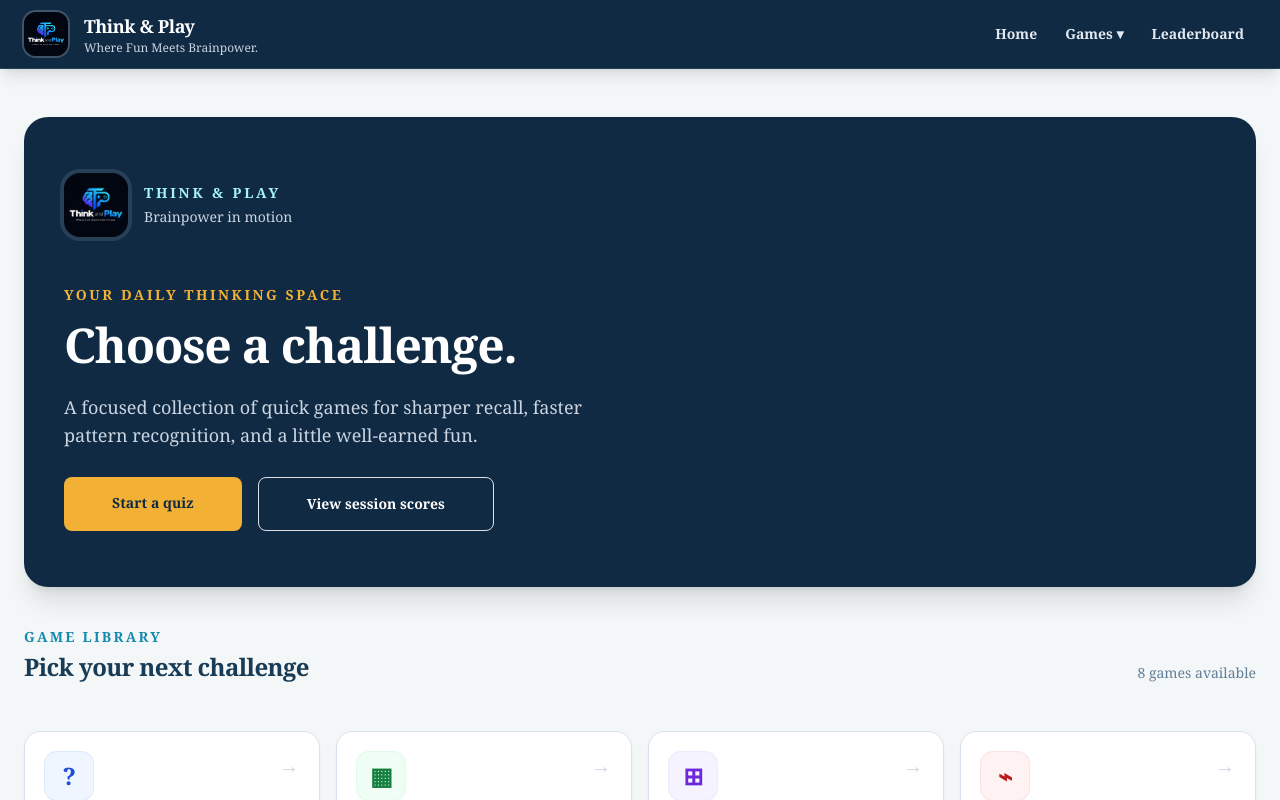
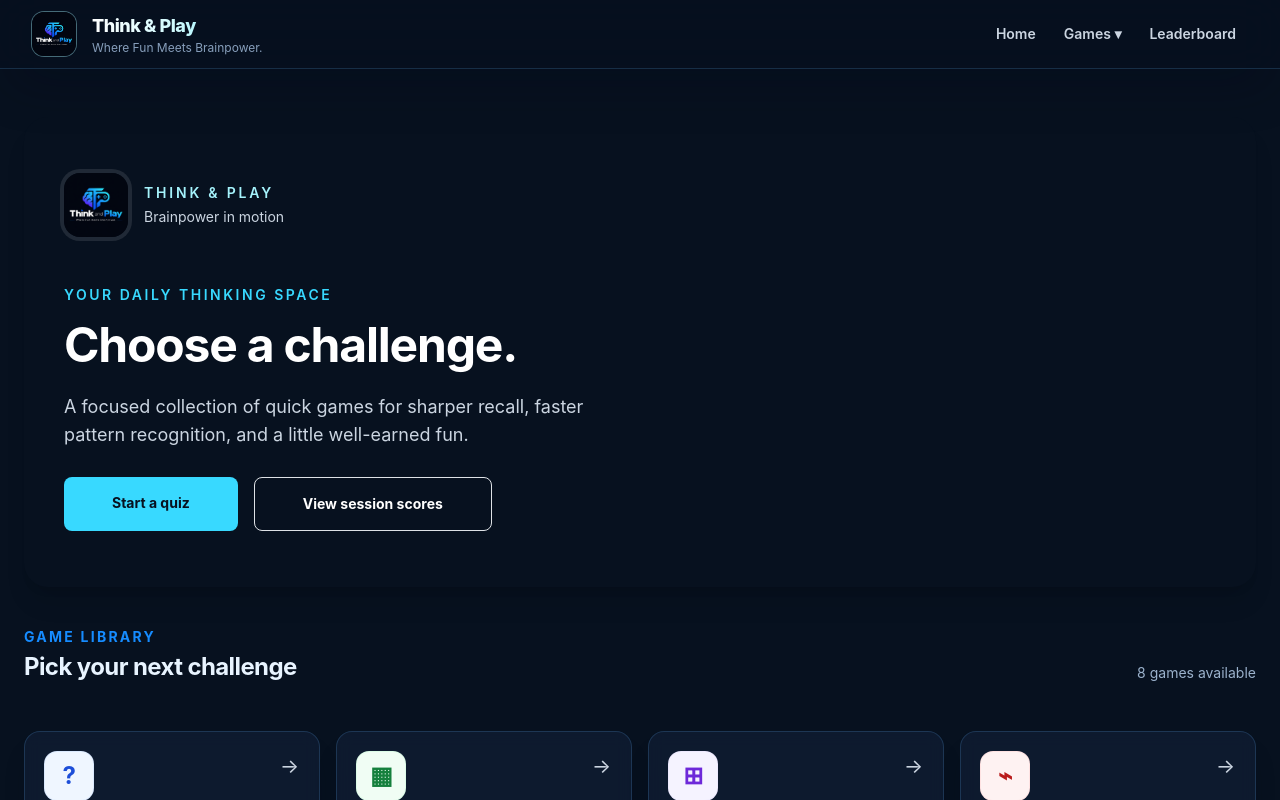
Before and after one commit to Ibtihash/quiz-game, a React (Vite) app in the folder client/: page / in a window 1280 px wide. Shown: the top 800 px of the page. Built offline with nearby package versions, Linux system fonts and the light colour scheme.

Commit message:
Refresh UI with Think and Play brand theme

```diff
--- a/client/index.html
+++ b/client/index.html
@@ -3,7 +3,7 @@
 <head>
   <meta charset="UTF-8" />
   <meta name="viewport" content="width=device-width, initial-scale=1.0" />
-  <title>Think & Play — Interactive Quiz Game</title>
+  <title>Think &amp; Play | Brainpower in Motion</title>
   <!-- favicon & app icon -->
   <link rel="icon" href="/think-and-play-logo.png" type="image/png">
   <link rel="apple-touch-icon" href="/think-and-play-logo.png">
--- a/client/src/styles.css
+++ b/client/src/styles.css
@@ -2,158 +2,15 @@
 @tailwind components;
 @tailwind utilities;
 
-/* Color Theme Variables */
-:root {
-  --header-bg: #102a43;
-  --page-bg: #f4f7f8;
-  --card-bg: #ffffff;
-  --text-dark: #183b56;
-  --text-light: #ffffff;
-  --text-muted: #627d98;
-  --border-color: #d9e2ec;
-  --accent-yellow: #f2b134;
-  --accent-green: #168aad;
-  --accent-deep: #102a43;
-  --accent-soft: #e4f2f4;
-}
-
-@layer base {
-  body {
-    @apply bg-[var(--page-bg)] text-[var(--text-dark)] antialiased;
-    font-family: Georgia, "Times New Roman", serif;
-  }
-
-  button, input, select {
-    font: inherit;
-  }
-}
-
-/* ================= HEADER ================= */
-@layer components {
-  .app-header {
-    @apply sticky top-0 z-40 border-b border-white/10 bg-[var(--header-bg)] text-[var(--text-light)] shadow-lg;
-  }
-
-  .header-container {
-    @apply mx-auto flex w-full max-w-7xl items-center justify-between px-4 py-3 sm:px-6;
-  }
-
-  .header-left {
-    @apply flex items-center gap-6;
-  }
-
-  .header-right {
-    @apply flex items-center gap-4;
-  }
-
-  .nav-link {
-    @apply text-sm font-medium hover:underline;
-  }
-
-  .btn-logout {
-    @apply bg-white text-[var(--accent-green)] border border-[var(--accent-green)] px-4 py-2 rounded-md font-semibold text-sm shadow hover:bg-green-50;
-  }
-
-  /* ================= DASHBOARD CARDS ================= */
-  .dashboard-grid {
-    @apply grid grid-cols-1 md:grid-cols-3 gap-6 mt-8;
-  }
-
-  .dashboard-card {
-    @apply flex flex-col justify-between rounded-xl border border-[var(--border-color)] bg-[var(--card-bg)] p-6 shadow-sm transition hover:-translate-y-1 hover:shadow-lg;
-  }
-
-  .dashboard-title {
-    @apply text-base font-semibold mb-2;
-  }
-
-  .dashboard-text {
-    @apply text-sm text-[var(--text-muted)] mb-4;
-  }
-
-  .dashboard-btn {
-    @apply self-start rounded-lg bg-[var(--accent-green)] px-4 py-2 text-sm font-semibold text-white shadow-sm transition hover:bg-[var(--accent-deep)];
-  }
-
-  /* "How it works" full-width card */
-  .info-card {
-    @apply bg-[var(--card-bg)] border border-[var(--border-color)] rounded-lg p-6 shadow-sm mt-6;
-  }
-
-  .info-title {
-    @apply text-base font-semibold mb-2;
-  }
-
-  .info-text {
-    @apply text-sm text-[var(--text-muted)];
-  }
-}
-
-/* ================= FOOTER ================= */
-.footer {
-  @apply mt-10 border-t border-[var(--border-color)] pt-4 text-sm text-[var(--text-muted)] flex justify-between;
-}
-
-.footer-links {
-  @apply flex gap-4;
-}
-
-/* Custom Scrollbar */
-::-webkit-scrollbar {
-  @apply w-2;
-}
-::-webkit-scrollbar-track {
-  @apply bg-transparent;
-}
-::-webkit-scrollbar-thumb {
-  @apply rounded-full bg-slate-400;
-}
-
-.brand-mark {
-  @apply h-11 w-11 rounded-xl object-cover shadow-sm ring-2 ring-white/20;
-}
-
-.brand-wordmark {
-  @apply text-lg font-bold tracking-tight text-white;
-}
-
-.brand-tagline {
-  @apply text-xs text-slate-300;
-}
-
-.site-nav-link {
-  @apply rounded-lg px-3 py-2 text-sm font-semibold text-slate-200 transition hover:bg-white/10 hover:text-white;
-}
-
-.game-directory {
-  @apply grid grid-cols-1 gap-4 sm:grid-cols-2 lg:grid-cols-4;
-}
-
-.game-tile {
-  @apply flex min-h-44 flex-col justify-between rounded-2xl border border-[var(--border-color)] bg-white p-5 text-left shadow-sm transition duration-200 hover:-translate-y-1 hover:border-[var(--accent-green)] hover:shadow-xl;
-}
-
-.feature-mark {
-  @apply grid h-10 w-10 place-items-center rounded-lg bg-[var(--accent-soft)] text-xs font-extrabold tracking-widest text-[var(--accent-green)];
-}
-
-.game-icon {
-  font-family: Georgia, "Times New Roman", serif;
-}
-
-.snake-board > div {
-  width: min(4.5vw, 20px) !important;
-  height: min(4.5vw, 20px) !important;
-}
-
-@media (max-width: 640px) {
-  .brand-tagline {
-    display: none;
-  }
-
-  .site-nav-link {
-    padding-left: 0.5rem;
-    padding-right: 0.5rem;
-    font-size: 0.75rem;
-  }
-}
+:root { --header-bg:#06101f; --page-bg:#07111f; --card-bg:rgba(15,29,50,.82); --text-dark:#e8f4ff; --text-light:#fff; --text-muted:#9bb2cc; --border-color:rgba(103,183,255,.18); --accent-yellow:#38d9ff; --accent-green:#168cff; --accent-deep:#07111f; --accent-soft:rgba(22,140,255,.13); }
+@layer base { * { @apply box-border; } body { @apply min-h-screen bg-[var(--page-bg)] text-[var(--text-dark)] antialiased; font-family:Inter,ui-sans-serif,system-ui,sans-serif; background-image:radial-gradient(circle at 12% -8%,rgba(22,140,255,.22),transparent 30rem),radial-gradient(circle at 90% 8%,rgba(115,87,255,.16),transparent 28rem); } button,input,select { font:inherit; } button { @apply transition duration-200; } ::selection { @apply bg-cyan-300 text-slate-950; } }
+@layer components { .app-header { @apply sticky top-0 z-40 border-b border-[var(--border-color)] bg-[#06101f]/85 text-white shadow-2xl shadow-slate-950/30 backdrop-blur-xl; } .header-container { @apply mx-auto flex w-full max-w-7xl items-center justify-between px-4 py-3 sm:px-6 lg:px-8; } .dashboard-btn { @apply self-start rounded-xl bg-gradient-to-r from-blue-500 to-cyan-400 px-4 py-2 text-sm font-bold text-slate-950 shadow-lg transition hover:-translate-y-0.5 hover:brightness-110; } }
+.brand-mark { @apply h-11 w-11 rounded-xl object-cover ring-1 ring-cyan-200/40; } .brand-wordmark { @apply bg-gradient-to-r from-white via-cyan-100 to-cyan-300 bg-clip-text text-lg font-extrabold tracking-tight text-transparent; } .brand-tagline { @apply text-xs text-blue-200/70; } .site-nav-link { @apply rounded-xl px-3 py-2 text-sm font-semibold text-slate-300 transition hover:bg-white/10 hover:text-cyan-100; } .game-directory { @apply grid grid-cols-1 gap-4 sm:grid-cols-2 lg:grid-cols-4; } .game-tile { @apply relative flex min-h-48 flex-col justify-between overflow-hidden rounded-2xl border border-[var(--border-color)] bg-[var(--card-bg)] p-5 text-left shadow-xl shadow-slate-950/20 backdrop-blur transition duration-200 hover:-translate-y-1 hover:border-cyan-300/45; } .game-tile::after { content:""; @apply absolute inset-x-0 bottom-0 h-1 origin-left scale-x-0 bg-gradient-to-r from-blue-500 via-cyan-300 to-violet-500 transition duration-300; } .game-tile:hover::after { @apply scale-x-100; } .feature-mark { @apply grid h-10 w-10 place-items-center rounded-xl bg-cyan-300/10 text-xs font-extrabold tracking-widest text-cyan-200 ring-1 ring-cyan-300/20; } .snake-board > div { width:min(4.5vw,20px)!important; height:min(4.5vw,20px)!important; } ::-webkit-scrollbar { @apply w-2; } ::-webkit-scrollbar-thumb { @apply rounded-full bg-blue-400/50; } @media(max-width:640px){.brand-tagline{display:none}.site-nav-link{@apply px-2 text-xs}}
+/* Bring legacy game screens into the same night-mode visual system. */
+main .bg-white { background-color: var(--card-bg) !important; }
+main .border-gray-200, main .border-gray-300, main .border-gray-500 { border-color: var(--border-color) !important; }
+main .text-gray-800, main .text-gray-700 { color: var(--text-dark) !important; }
+main .text-gray-600, main .text-gray-500, main .text-gray-400 { color: var(--text-muted) !important; }
+main .bg-gray-50, main .bg-gray-100, main .bg-gray-200, main .bg-gray-300 { background-color: rgba(148, 163, 184, .14) !important; }
+main .hover\\:bg-gray-50:hover, main .hover\\:bg-gray-100:hover { background-color: rgba(56, 217, 255, .09) !important; }
+main input { background-color: rgba(4, 15, 29, .55); color: var(--text-dark); border-color: var(--border-color); }
```
